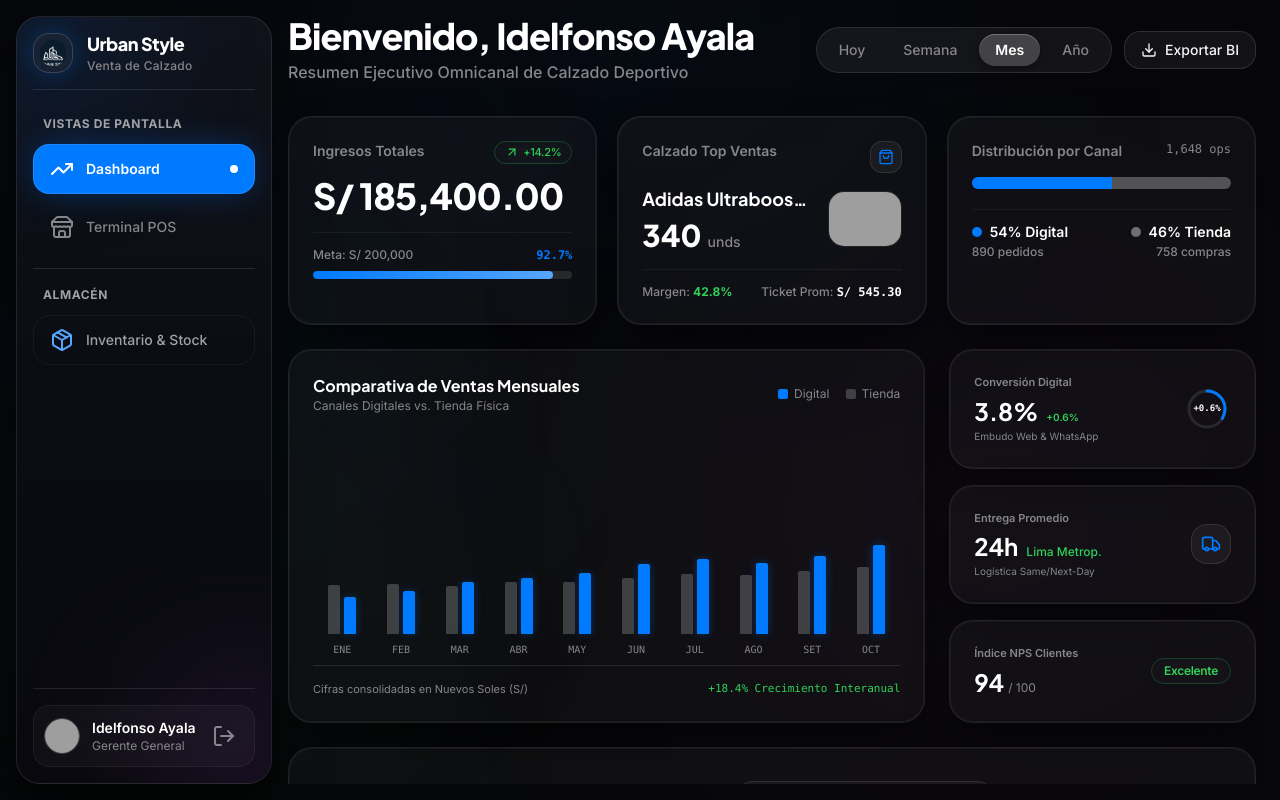
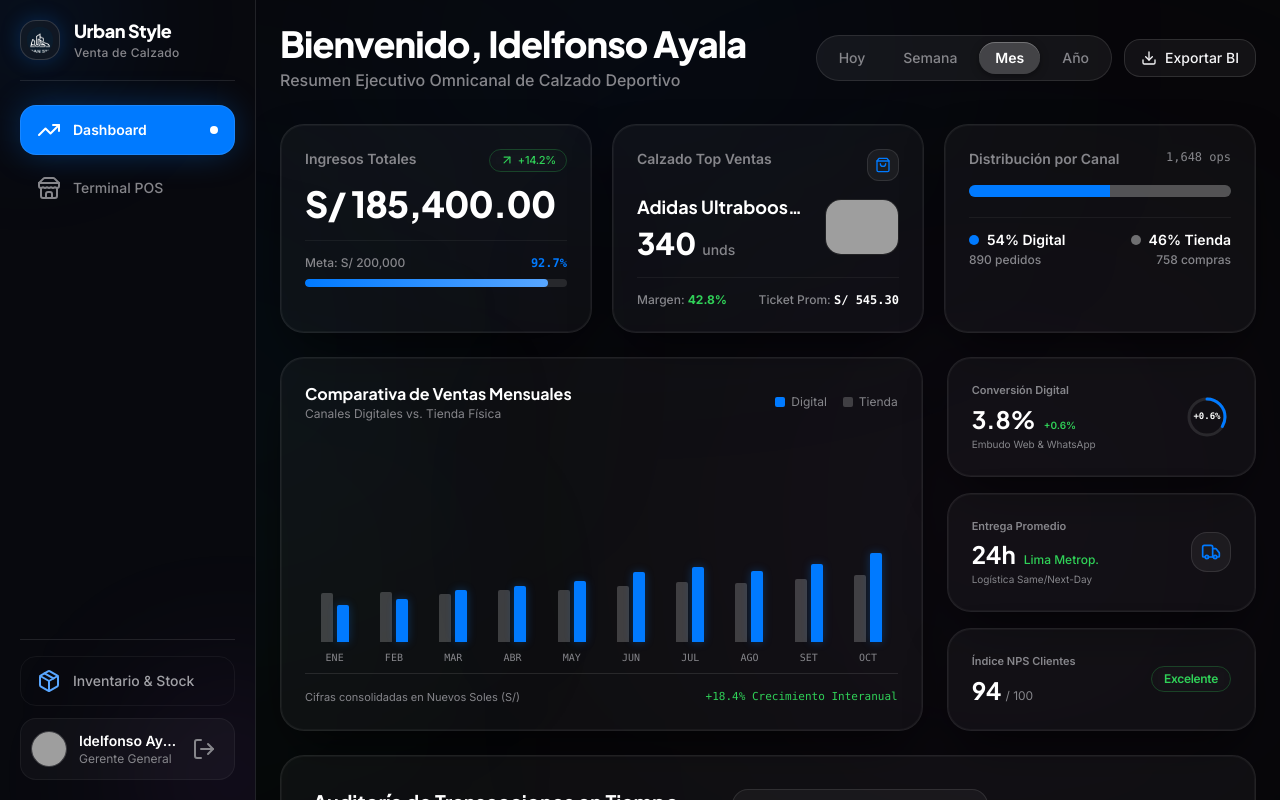
Before and after one commit to jeffryjara/urbanstyle, an Astro site: page / in a window 1280 px wide. Built offline with nearby package versions, Linux system fonts and the light colour scheme; Astro itself is replaced by a stand-in of ours; grey boxes are pictures that could not be loaded.

Commit message:
feat(sidebar): dock sidebar to lateral edge, remove section subtitles, and position inventory button at bottom

```diff
--- a/src/components/App.tsx
+++ b/src/components/App.tsx
@@ -67,9 +67,9 @@ export const App: React.FC = () => {
         </div>
       </div>
 
-      {/* Full-Height Desktop Layout: Sidebar Fijo a la Izquierda + Contenido con Scroll Único */}
-      <div className="flex-1 flex w-full h-full overflow-hidden p-3 lg:p-4 gap-4 relative z-10">
-        {/* Sidebar Flotante Completo (con Logo en Top, Vistas y Stock en Medio, Perfil y Logout en Bottom) */}
+      {/* Full-Height Desktop Layout: Sidebar Pegado a la Izquierda + Contenido con Scroll Propio */}
+      <div className="flex-1 flex w-full h-full overflow-hidden relative z-10">
+        {/* Sidebar Pegado Lateral (Normal de siempre, h-full, border-r sin flotar) */}
         <Sidebar
           user={currentUser}
           onLogout={handleLogout}
@@ -77,8 +77,8 @@ export const App: React.FC = () => {
           onViewChange={setCurrentView}
         />
 
-        {/* Contenido Dinámico (ÚNICO elemento que se desplaza con scroll propio) */}
-        <main className="flex-1 h-full overflow-y-auto custom-scrollbar pr-1 lg:pr-2">
+        {/* Contenido Dinámico con Scroll Propio y Padding Cómodo */}
+        <main className="flex-1 h-full overflow-y-auto custom-scrollbar p-4 lg:p-6">
           {currentView === 'dashboard' ? (
             <Dashboard
               user={currentUser}
--- a/src/components/layout/Sidebar.tsx
+++ b/src/components/layout/Sidebar.tsx
@@ -25,15 +25,15 @@ export const Sidebar: React.FC<SidebarProps> = ({
 
   return (
     <>
-      <aside className="relative w-64 min-w-[256px] max-w-[256px] shrink-0 h-full rounded-3xl border border-white/10 bg-gradient-to-b from-[#12141c]/90 via-[#0c0d14]/85 to-[#0a0a0f]/90 backdrop-blur-2xl shadow-[0_20px_50px_rgba(0,0,0,0.7)] flex flex-col justify-between p-4 hidden lg:flex overflow-hidden">
-        {/* Soft diffused glow orbs behind the glass */}
-        <div className="absolute -top-16 -left-16 w-44 h-44 bg-apple-blue/15 rounded-full blur-[70px] pointer-events-none" />
-        <div className="absolute -bottom-16 -right-16 w-44 h-44 bg-apple-purple/15 rounded-full blur-[80px] pointer-events-none" />
+      <aside className="relative w-64 min-w-[256px] max-w-[256px] shrink-0 h-full border-r border-white/10 bg-[#090a0f]/95 backdrop-blur-2xl flex flex-col justify-between p-5 hidden lg:flex overflow-hidden z-20">
+        {/* Soft diffused ambient glow behind the sidebar */}
+        <div className="absolute -top-16 -left-16 w-44 h-44 bg-apple-blue/10 rounded-full blur-[70px] pointer-events-none" />
+        <div className="absolute -bottom-16 -right-16 w-44 h-44 bg-apple-purple/10 rounded-full blur-[80px] pointer-events-none" />
 
-        {/* TOP SECTION: Brand Identity & Navigation */}
+        {/* TOP SECTION: Brand Identity & Views (Sin subtítulos de sección) */}
         <div className="relative z-10 flex flex-col">
-          {/* Brand Identity moved from Header */}
-          <div className="flex items-center gap-3.5 pb-4 border-b border-white/10 mb-5">
+          {/* Brand Identity */}
+          <div className="flex items-center gap-3.5 pb-5 border-b border-white/10 mb-6">
             <div className="w-10 h-10 rounded-2xl bg-white/[0.04] border border-white/15 p-1.5 flex items-center justify-center shadow-[0_0_20px_rgba(0,122,255,0.25)] shrink-0 overflow-hidden">
               <img
                 src="/logo-icon.png"
@@ -51,15 +51,7 @@ export const Sidebar: React.FC<SidebarProps> = ({
             </div>
           </div>
 
-          {/* Section 1: Vistas Principales */}
-          <div className="space-y-4">
-            <div>
-              <div className="px-2.5 mb-2.5">
-                <span className="text-xs font-bold text-[#A1A1A6] uppercase tracking-wider">
-                  Vistas de Pantalla
-                </span>
-              </div>
-
+          {/* Navigation Views (Sin subtítulo "VISTAS DE PANTALLA") */}
           <nav className="space-y-2">
             <button
               onClick={() => onViewChange('dashboard')}
@@ -97,14 +89,9 @@ export const Sidebar: React.FC<SidebarProps> = ({
           </nav>
         </div>
 
-            {/* Section 2: Inventario & Stock (Opción 2) */}
-            <div className="pt-3 border-t border-white/10">
-              <div className="px-2.5 mb-2.5">
-                <span className="text-xs font-bold text-[#A1A1A6] uppercase tracking-wider">
-                  Almacén
-                </span>
-              </div>
-
+        {/* BOTTOM SECTION: Botón de Inventario abajo del todo + Perfil de Usuario */}
+        <div className="pt-4 border-t border-white/10 relative z-10 space-y-3">
+          {/* Botón de Inventario & Stock ubicado abajo del todo */}
           <button
             onClick={() => setIsStockOpen(true)}
             className="w-full flex items-center justify-between px-4 py-3 rounded-2xl text-[#A1A1A6] hover:text-white hover:bg-white/[0.05] text-sm font-medium border border-white/5 transition-all duration-200 cursor-pointer group"
@@ -114,12 +101,8 @@ export const Sidebar: React.FC<SidebarProps> = ({
               <span>Inventario & Stock</span>
             </span>
           </button>
-            </div>
-          </div>
-        </div>
 
-        {/* BOTTOM SECTION: User Profile & Logout moved from Header */}
-        <div className="pt-4 border-t border-white/10 relative z-10">
+          {/* Tarjeta de Perfil de Usuario con Cerrar Sesión */}
           <div className="flex items-center justify-between p-2.5 rounded-2xl bg-white/[0.03] border border-white/5 hover:bg-white/[0.06] transition-colors group">
             <div className="flex items-center gap-3 min-w-0">
               <img
```
Lines whose indentation alone changed are shown as unchanged.
